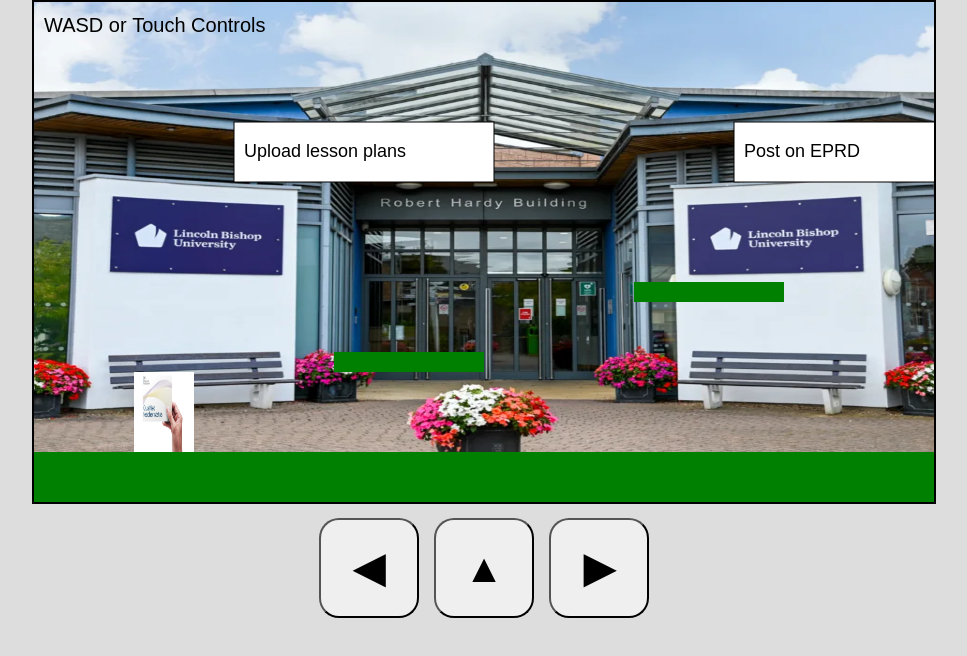
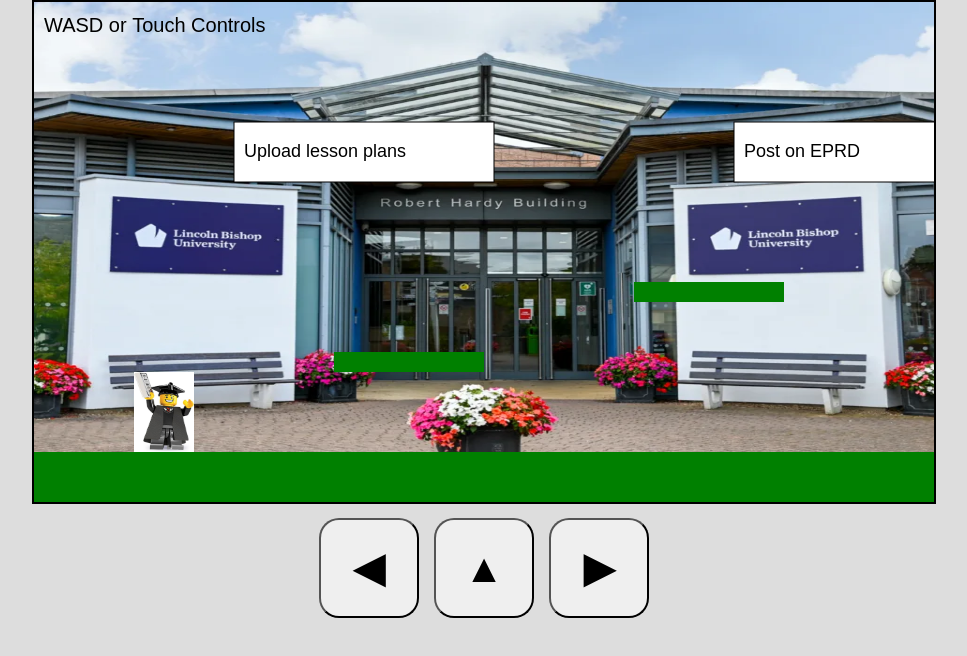
Before and after one commit to HenryBenson01/PGCE, a plain HTML site: page index.html in a window 1280 px wide. Shown: the whole page, without its empty margins (156-1123 px from the left). Drawn offline with Linux system fonts and the light colour scheme.

Commit message:
Update index.html

```diff
--- a/index.html
+++ b/index.html
@@ -48,27 +48,30 @@ body {
 
 <script>
 
-// ===== CANVAS =====
 const canvas = document.getElementById("game");
 const ctx = canvas.getContext("2d");
 
-// ===== IMAGES (SAFE LOAD) =====
+// ================= IMAGES =================
+
+// PLAYER = Student
 const playerImg = new Image();
 let playerLoaded = false;
 playerImg.onload = () => playerLoaded = true;
-playerImg.src = "certificate.png";
+playerImg.src = "Student.jpg";
 
+// GOAL = Certificate
 const goalImg = new Image();
 let goalLoaded = false;
 goalImg.onload = () => goalLoaded = true;
-goalImg.src = "Student.jpeg";
+goalImg.src = "certificate.png";
 
+// BACKGROUND
 const backgroundImg = new Image();
 let bgLoaded = false;
 backgroundImg.onload = () => bgLoaded = true;
 backgroundImg.src = "LincolnBishop.webp";
 
-// ===== PLAYER =====
+// ================= PLAYER =================
 let player = {
     x:100,
     y:300,
@@ -79,14 +82,13 @@ let player = {
     grounded:false
 };
 
-// ===== GAME SETTINGS =====
+// ================= SETTINGS =================
 const gravity = 0.8;
 const speed = 5;
 const jump = -15;
-
 const worldWidth = 4000;
 
-// ===== LEVEL =====
+// ================= LEVEL =================
 const platforms = [
     {x:0,y:450,w:4000,h:50},
     {x:300,y:350,w:150,h:20},
@@ -113,44 +115,44 @@ const goal = {
     h:80
 };
 
-// ===== CAMERA =====
+// ================= CAMERA =================
 let cameraX = 0;
 let won = false;
 
-// ===== INPUT =====
+// ================= INPUT =================
 const keys = {};
 
-// keyboard
 document.addEventListener("keydown", e=>{
     keys[e.key.toLowerCase()] = true;
 });
+
 document.addEventListener("keyup", e=>{
     keys[e.key.toLowerCase()] = false;
 });
 
 // mobile buttons
-function bindButton(id,key){
+function bind(id,key){
     const btn = document.getElementById(id);
 
-    ["touchstart","mousedown"].forEach(evt=>{
-        btn.addEventListener(evt, e=>{
+    ["touchstart","mousedown"].forEach(ev=>{
+        btn.addEventListener(ev, e=>{
             e.preventDefault();
             keys[key] = true;
         });
     });
 
-    ["touchend","mouseup","mouseleave"].forEach(evt=>{
-        btn.addEventListener(evt, e=>{
+    ["touchend","mouseup","mouseleave"].forEach(ev=>{
+        btn.addEventListener(ev, ()=>{
             keys[key] = false;
         });
     });
 }
 
-bindButton("leftBtn","a");
-bindButton("rightBtn","d");
-bindButton("jumpBtn","w");
+bind("leftBtn","a");
+bind("rightBtn","d");
+bind("jumpBtn","w");
 
-// ===== COLLISION =====
+// ================= COLLISION =================
 function collide(a,b){
     return (
         a.x < b.x + b.w &&
@@ -160,7 +162,7 @@ function collide(a,b){
     );
 }
 
-// ===== UPDATE =====
+// ================= UPDATE =================
 function update(){
 
     if(won) return;
@@ -200,7 +202,7 @@ function update(){
     cameraX = Math.max(0, Math.min(cameraX, worldWidth - canvas.width));
 }
 
-// ===== DRAW =====
+// ================= DRAW =================
 function draw(){
 
     ctx.clearRect(0,0,canvas.width,canvas.height);
@@ -228,12 +230,12 @@ function draw(){
         ctx.fillStyle = "white";
     }
 
-    // goal
+    // goal (certificate)
     if(goalLoaded){
         ctx.drawImage(goalImg,goal.x-cameraX,goal.y,goal.w,goal.h);
     }
 
-    // player
+    // player (student)
     if(playerLoaded){
         ctx.drawImage(playerImg,player.x-cameraX,player.y,player.w,player.h);
     }
@@ -249,7 +251,7 @@ function draw(){
     }
 }
 
-// ===== LOOP =====
+// ================= LOOP =================
 function loop(){
     update();
     draw();
```
